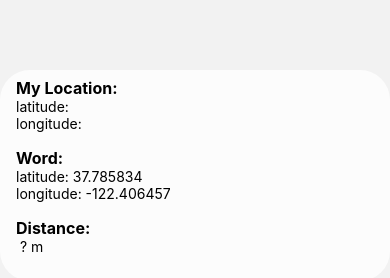
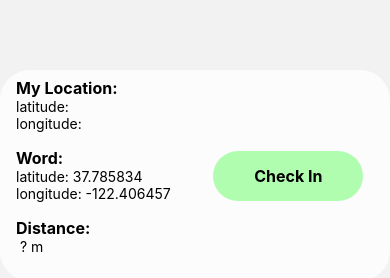
Before and after one commit to tranquocngoc/RN_Map, a React Native app: screen /MapScreen in a window 390 px wide. Shown: the part 563-841 px from the top of the page. Built offline with nearby package versions, Linux system fonts and the light colour scheme.

Commit message:
fix(Mapscreen):fix dependencies check in button

```diff
--- a/src/screens/MapScreen/MapScreen.js
+++ b/src/screens/MapScreen/MapScreen.js
@@ -153,7 +153,6 @@ const MapScreen = ({navigation}) => {
           </View>
         </View>
         <View style={styles.buttonBottom}>
-          {!!distance && (
           <TouchableOpacity
             style={[
               styles.buttonCheckIn,
@@ -167,7 +166,6 @@ const MapScreen = ({navigation}) => {
             onPress={() => setModalCheckIn(true)}>
             <Text style={styles.titleText}>Check In</Text>
           </TouchableOpacity>
-          )}
         </View>
       </View>
     </SafeAreaView>
```
Also changed, not shown: 1 other file (tests, documents, lock files or other folders). Lines whose indentation alone changed are shown as unchanged.
